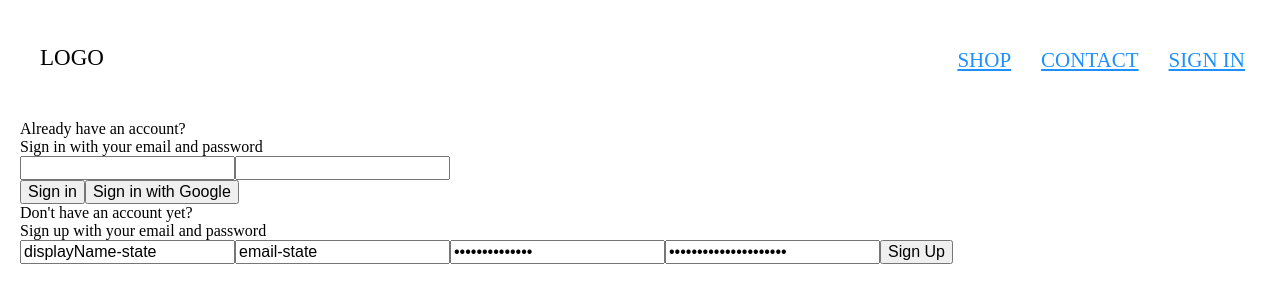
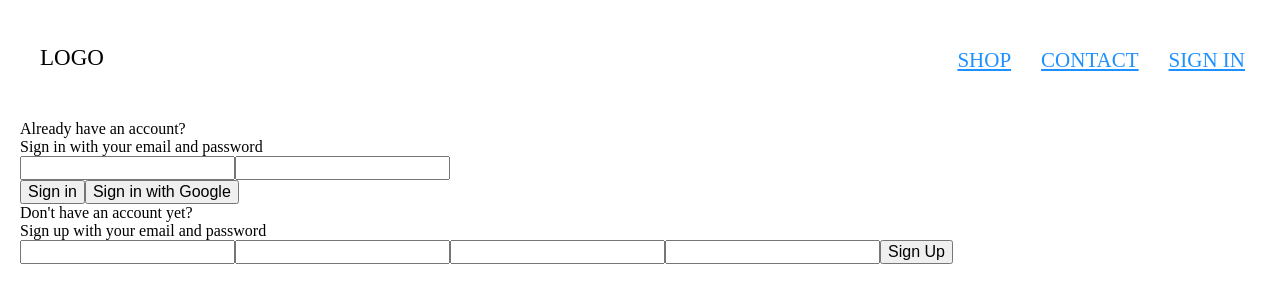
Before and after one commit to Gittenger/react-art-shop-2022, a React (Create React App) app: page /login in a window 1280 px wide. Shown: the top 302 px of the page. Built offline with nearby package versions, Linux system fonts and the light colour scheme.

Commit message:
dynamic inputs, handleSubmit setup

```diff
--- a/src/components/SignIn/SignIn.component.jsx
+++ b/src/components/SignIn/SignIn.component.jsx
@@ -19,11 +19,18 @@ const SignIn = () => {
 		})
 	}
 
+	const handleSubmit = e => {
+		e.preventDefault()
+
+		let emailSignInStart // from redux action
+		emailSignInStart()
+	}
+
 	return (
 		<div>
 			<h2>Already have an account?</h2>
 			<span>Sign in with your email and password</span>
-			<form onSubmit={() => {}}>
+			<form onSubmit={handleSubmit}>
 				<input
 					onChange={handleChange}
 					type="email"
--- a/src/components/SignUp/SignUp.component.jsx
+++ b/src/components/SignUp/SignUp.component.jsx
@@ -1,38 +1,73 @@
-import React from 'react'
+import React, { useState } from 'react'
 
 import styles from './SignUp.module.scss'
 
-const SignUp = () => (
+const SignUp = () => {
+	const [credentials, setCredentials] = useState({
+		email: '',
+		displayName: '',
+		password: '',
+		confirmPassword: '',
+	})
+
+	const { confirmPassword, displayName, email, password } = credentials
+
+	const handleChange = e => {
+		const { name, value } = e.target
+
+		setCredentials({
+			...credentials,
+			[name]: value,
+		})
+	}
+
+	const handleSubmit = e => {
+		e.preventDefault()
+
+		if (password !== confirmPassword) {
+			alert("Passwords don't match!")
+			return
+		}
+
+		let signUpStart // redux actions
+		signUpStart({ email, displayName, password })
+	}
+
+	return (
 		<div>
 			<h2>Don't have an account yet?</h2>
 			<span>Sign up with your email and password</span>
 			<form onSubmit={() => {}}>
 				<input
+					onChange={handleChange}
 					type="text"
 					name="displayName"
 					label="displayName"
-				value="displayName-state"
+					value={displayName}
 					required
 				/>
 				<input
+					onChange={handleChange}
 					type="email"
 					name="email"
 					label="email"
-				value="email-state"
+					value={email}
 					required
 				/>
 				<input
+					onChange={handleChange}
 					type="password"
 					name="password"
 					label="password"
-				value="password-state"
+					value={password}
 					required
 				/>
 				<input
+					onChange={handleChange}
 					type="password"
 					name="confirmPassword"
 					label="confirmPassword"
-				value="confirmPassword-state"
+					value={confirmPassword}
 					required
 				/>
 
@@ -40,5 +75,6 @@ const SignUp = () => (
 			</form>
 		</div>
 	)
+}
 
 export default SignUp
```
Lines whose indentation alone changed are shown as unchanged.
